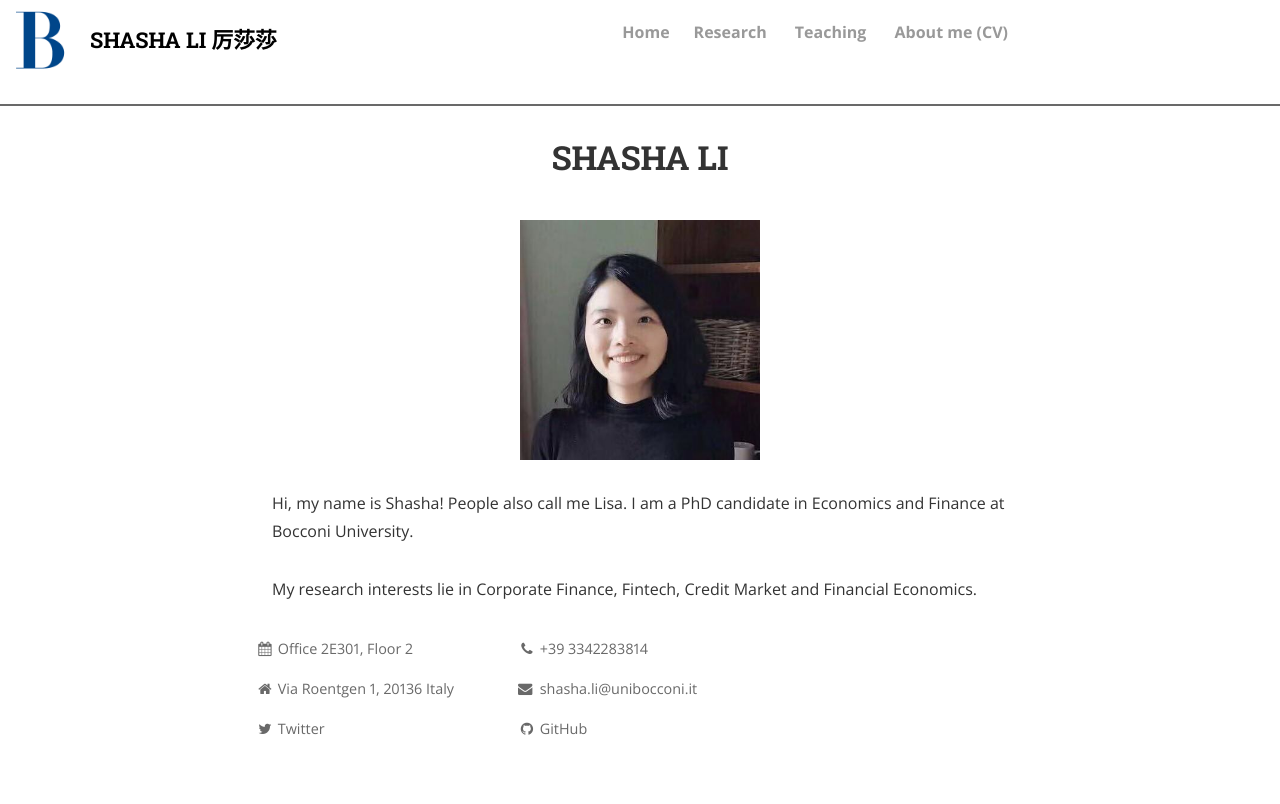
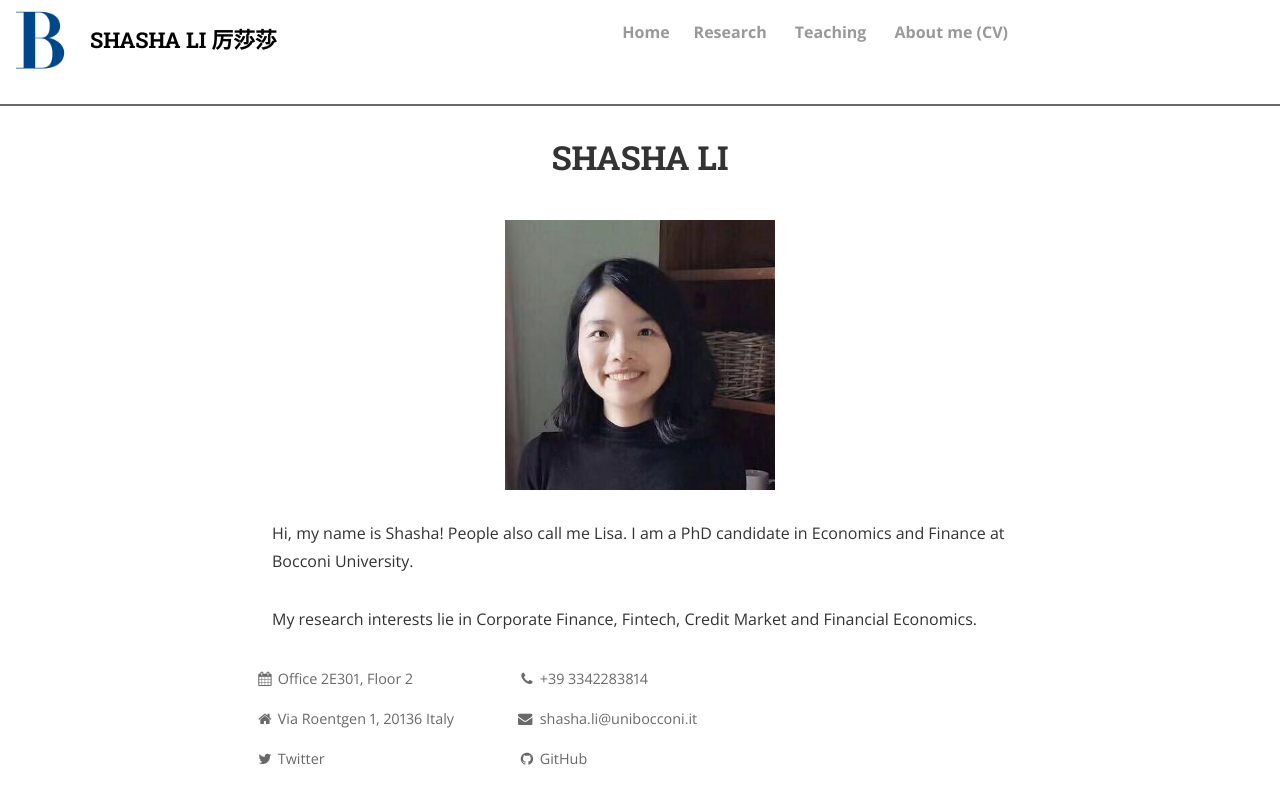
Before and after one commit to shasha-li/shasha-li.github.io, a Jekyll site: the page built from index.html, in a window 1280 px wide. Shown: the top 804 px of the page. Built offline with Jekyll 4.4.1, drawn with Linux system fonts in a browser that asks for light colours; nearby versions of some CDN libraries; the list of posts is cut into pages by our own code; comment, search, counter and statistics services are not loaded; a style sheet for code colours, icons or effects is not loaded.

Commit message:
Update index.html

```diff
--- a/index.html
+++ b/index.html
@@ -12,10 +12,18 @@
   gtag('config', 'G-J57QMWVXMZ');
 </script>
 
-<img src="profile_picture.jpg" alt="LI Shasha pic" style="width:240px;height:240px;" title="LI Shasha"; algin="middle">
-<br>
+<div class="row">
+  <div class="column">
+<img src="profile_picture.jpg" alt="LI Shasha pic" style="width:270px;height:270px;" title="LI Shasha"; algin="middle">
+
+  </div>
+  <div class="column">
+  <br>
 Hi, my name is Shasha! People also call me Lisa. I am a PhD candidate in Economics and Finance at Bocconi University.
-
 <br><br>
 My research interests lie in Corporate Finance, Fintech, Credit Market and Financial Economics.
+  </div>
 </div>
+
+
+</div>
```
